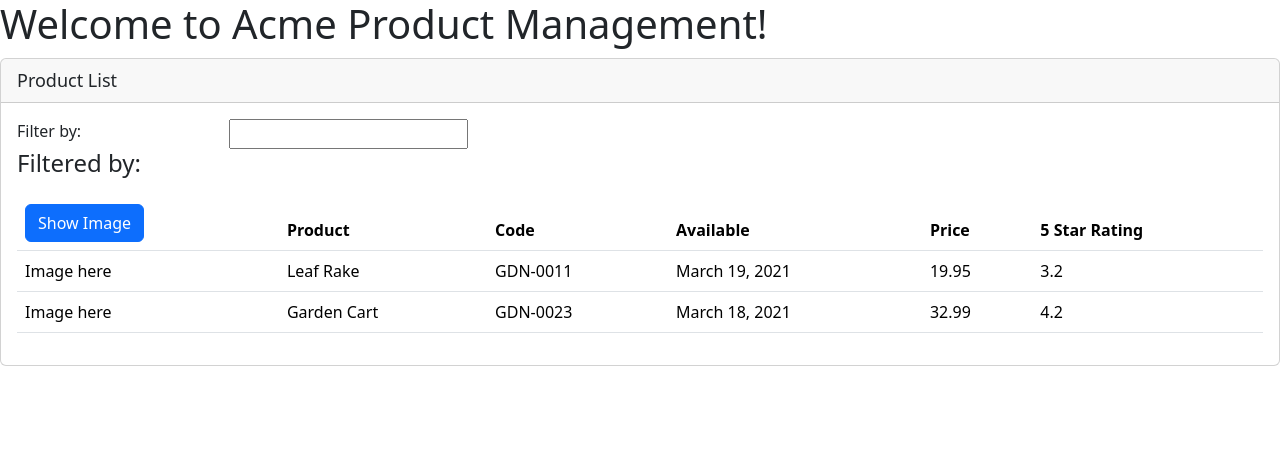
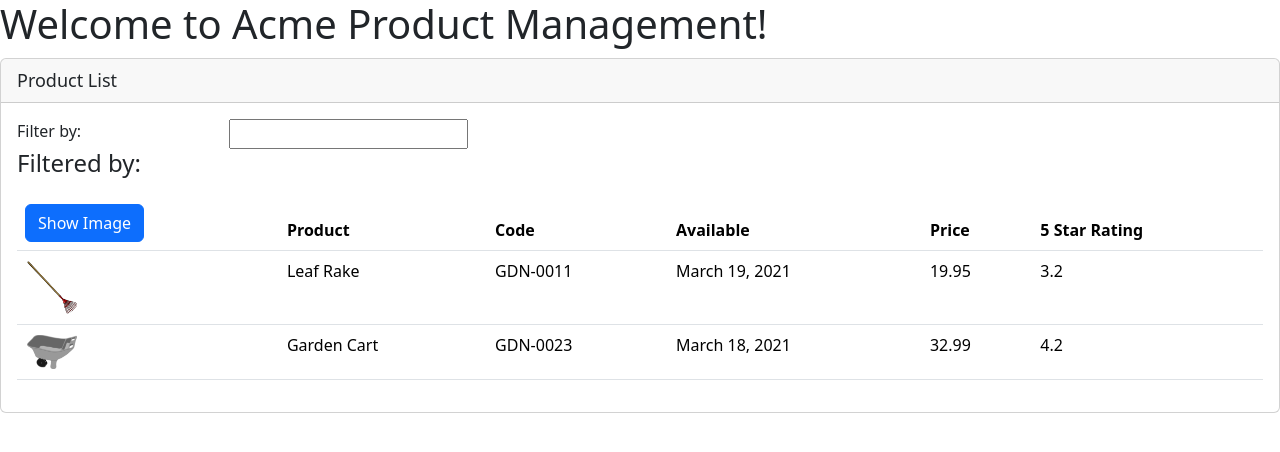
Before and after one commit to GEESHEK/APM-App, an Angular app: page / in a window 1280 px wide. Shown: the top 452 px of the page. Built offline with nearby package versions, Linux system fonts and the light colour scheme.

Commit message:
Added images with property binding

```diff
--- a/src/app/products/product-list.component.html
+++ b/src/app/products/product-list.component.html
@@ -32,7 +32,12 @@
                 </thead>
                 <tbody>
                    <tr *ngFor="let product of products">
-                        <td>Image here</td>
+                        <td>
+                            <img [src]="product.imageUrl"
+                            [title]="product.productName"
+                            [style.width.px]="imageWidth"
+                            [style.margin.px]="imageMargin">
+                        </td>
                         <td>{{product.productName}}</td>
                         <td>{{product.productCode}}</td>
                         <td>{{product.releaseDate}}</td>
--- a/src/app/products/product-list.component.ts
+++ b/src/app/products/product-list.component.ts
@@ -6,7 +6,9 @@
 })
 
 export class ProductListComponent {
-    pageTitle: string = "Product List";
+    pageTitle = "Product List";
+    imageWidth = 50;
+    imageMargin = 2;
     products: any[] = [
         {
         "productId": 1,
```
